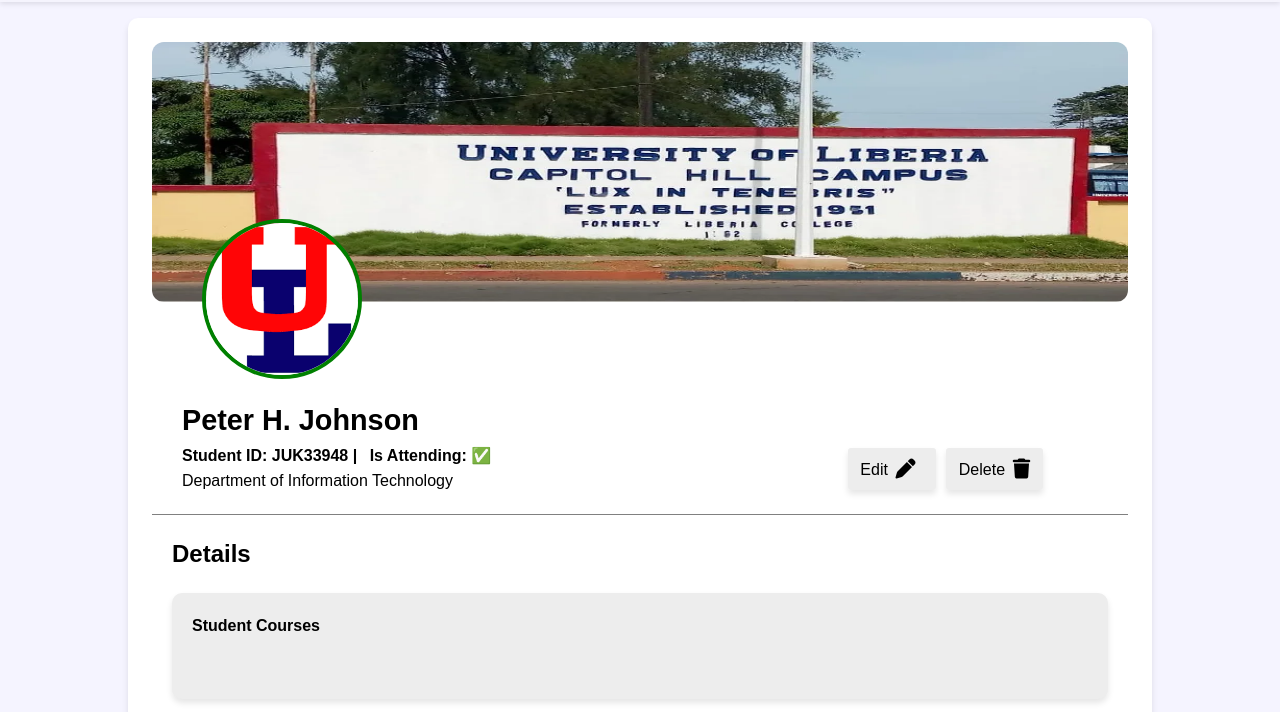
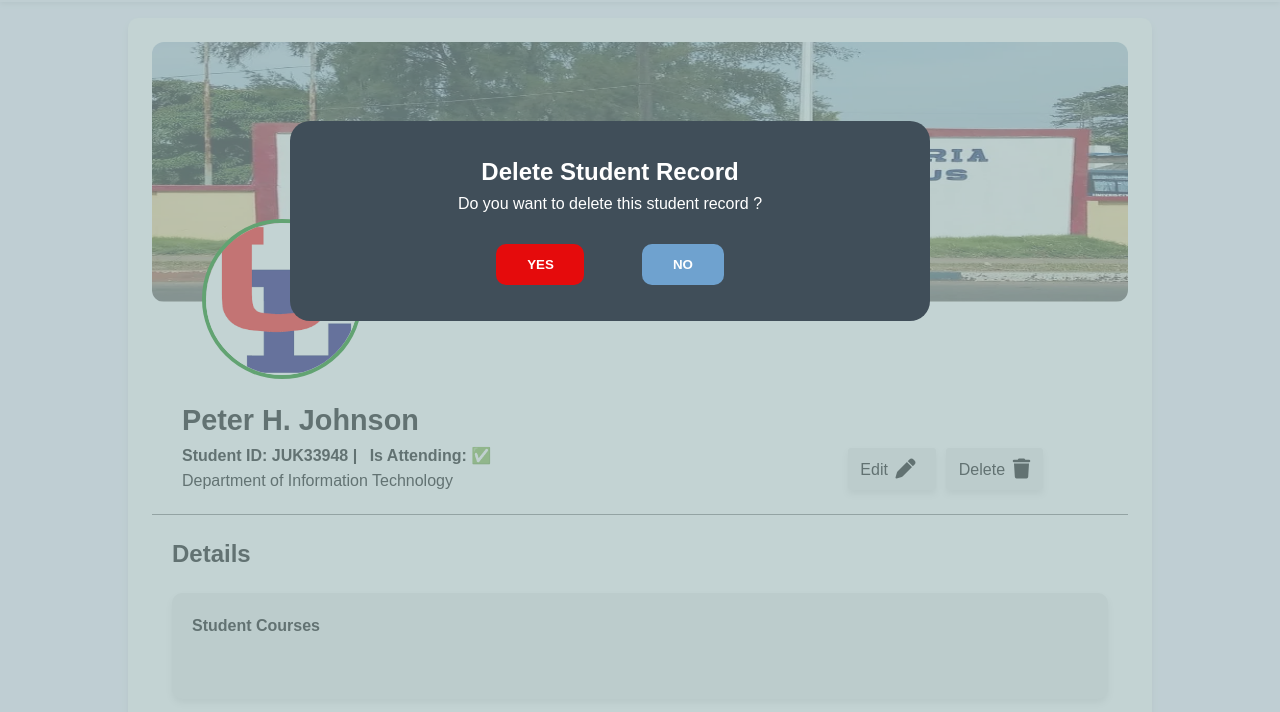
Before and after one commit to Phoenix-Titan/College_Department_Student_DBMS, a plain HTML site: page Frontend/Student_profile.html in a window 1280 px wide. Both pictures are taken after a click on the element "Delete". Shown: the part 79-791 px from the top of the page. Drawn offline with Linux system fonts and the light colour scheme.

Commit message:
I also added the Interface for the Delete route in the frontend.The only thing now is to connect the frontend to the backend

```diff
--- /dev/null
+++ b/Frontend/Css/DeletePrompt.css
@@ -0,0 +1,47 @@
+.deletePrompt_container{
+    padding:2em 3em;
+    background-color: rgb(64, 78, 89);
+    color:white;
+    border-radius:20px;
+    z-index:400;
+    margin:auto 290px;
+    width:50%;
+    height:200px;
+    position:fixed;
+    top:200px;
+    text-align: center;
+    display:none;
+}
+
+.confirmBtns button{
+    padding:1em 2.3em;
+    outline: none;
+    border: none;
+    margin-top:2em;
+    justify-content: space-evenly;
+    border-radius:10px;
+    font-weight: 600;
+    color:white;
+}
+.confirmBtns button:hover{
+    transform: scale(1.03);
+    box-shadow: 0 2px 10px rgba(0, 0, 0, 0.1);
+}
+.yesBtn{
+    background-color: rgba(255, 0, 0, 0.863);
+    margin-right:2em;
+}
+.noBtn{
+    background-color: rgb(111, 162, 207);
+    color:gray;
+    margin-left: 2em;
+}
+.coverPage{
+    display:none;
+    width: 100%;
+    height:291%;
+    z-index:300;
+    position:absolute;
+    top:0px;
+    background-color: rgba(158, 185, 185, 0.619);
+}
--- a/Frontend/Js/Display_studentProfile.js
+++ b/Frontend/Js/Display_studentProfile.js
@@ -5,6 +5,8 @@
     const studentID = urlParams.get('studentID')
 
     editStudentRecord(studentID)
+    deleteStudentRecord(studentID)
+
     if (studentID) {
         fetchStudentData(studentID);
     } else {
@@ -107,3 +109,68 @@
     })
 
 }
+
+
+
+const deleteStudentRecord = (studentID)=>{
+    const deleteButton = document.querySelector('.delete_btn');
+
+    deleteButton.addEventListener('click',()=>{
+       DisplayDeletPrompt()
+
+    })
+}
+
+
+const DisplayDeletPrompt = ()=>{
+    const deleteContainer = document.querySelector('.deletePrompt_container');
+    const coverPage = document.querySelector('.coverPage');
+    const promptMessage = document.createElement('div')
+    deleteContainer.style.display = 'block'
+    coverPage.style.display = 'block'
+
+
+    promptMessage.innerHTML = `
+        <h2>Delete Student Record</h2>
+        <p>Do you want to delete this student record ?</p>
+        <div class="confirmBtns">
+            <button class="yesBtn" value='Yes' type="button">YES</button>
+            <button class="noBtn" value="No" type="button">NO</button>
+        </div>
+    `
+    deleteContainer.append(promptMessage)
+
+    Handle_Deletion_prompt_actions( deleteContainer, coverPage, )
+}
+
+const Handle_Deletion_prompt_actions = async (deleteContainer, coverPage)=>{
+    const yesBtn = document.querySelector('.yesBtn');
+    const noBtn = document.querySelector('.noBtn');
+
+
+    if(yesBtn && noBtn){
+        yesBtn.addEventListener('click',()=>{
+        deleteContainer.innerHTML = ''
+        deleteContainer.style.display = 'none'
+        coverPage.style.display = "block"
+
+
+
+        showToast("Student Record Was Delected",'success')
+        setTimeout(() => {
+            window.location.href = 'Student_Records.html'
+        }, 3000);
+
+        })
+
+
+
+        noBtn.addEventListener('click',()=>{
+            deleteContainer.innerHTML = ''
+            deleteContainer.style.display = 'none'
+            coverPage.style.display = "none"
+            console.log("Student Record deletion was Cancel.")
+
+        })
+    }
+}
--- a/Frontend/Student_profile.html
+++ b/Frontend/Student_profile.html
@@ -9,6 +9,7 @@
     <link rel="stylesheet" href="/Frontend/Css/components/header.css">
     <link rel="stylesheet" href="/Frontend/Css/ProfilePage.css">
     <link rel="stylesheet" href="/Frontend/Css/components/toast.css">
+    <link rel="stylesheet" href="/Frontend/Css/DeletePrompt.css">
      <!-- Link to the fontawsome icons file -->
     <link href="/Frontend/Css/fontawesome/css/all.min.css" rel="stylesheet" />
 </head>
@@ -125,8 +126,21 @@
         </div>
     </footer>
 
+
+    <!--This is the delect Prompt container  -->
+    <div class="deletePrompt_container">
+
+    </div>
+    <!-- This is the background cover of the delete prompt -->
+    <div class="coverPage">
+
+    </div>
+
+
+
     <!-- This is for the toast noticfication -->
     <div id="toast-container"></div>
+
 
 
     <script type="module" src="./Js/Display_studentProfile.js"></script>
```
Also changed, not shown: Frontend/Js/Delete_student_record.js (added, +10 -0 lines).
